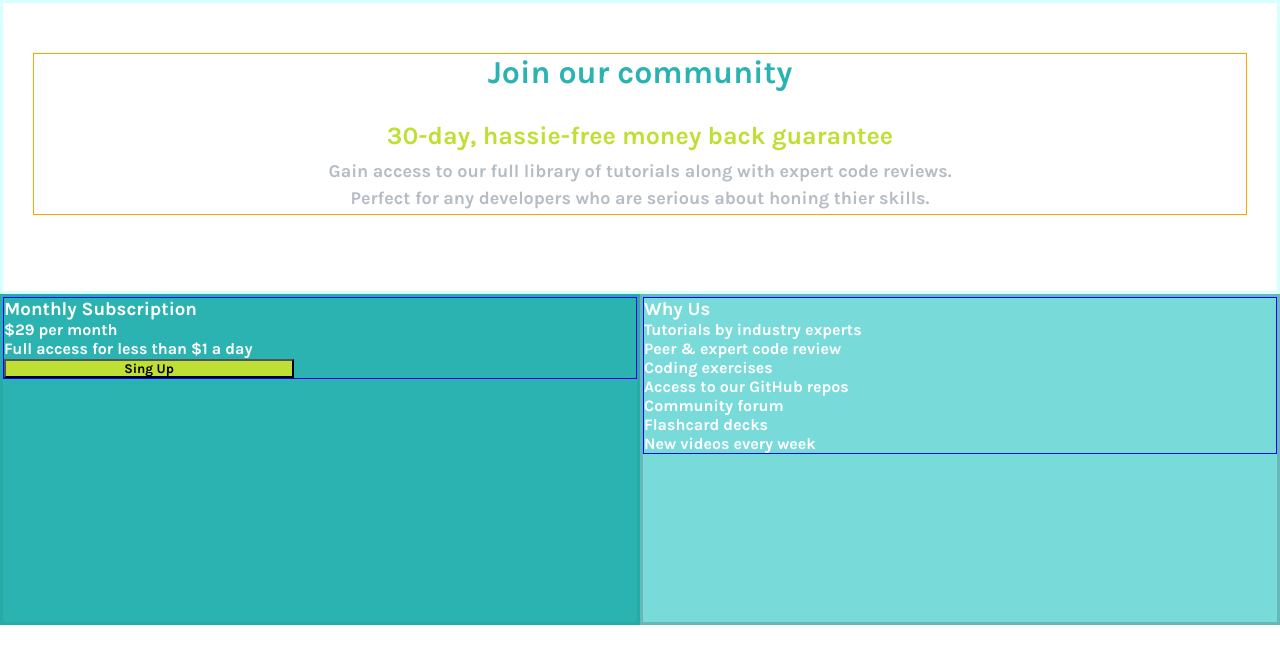
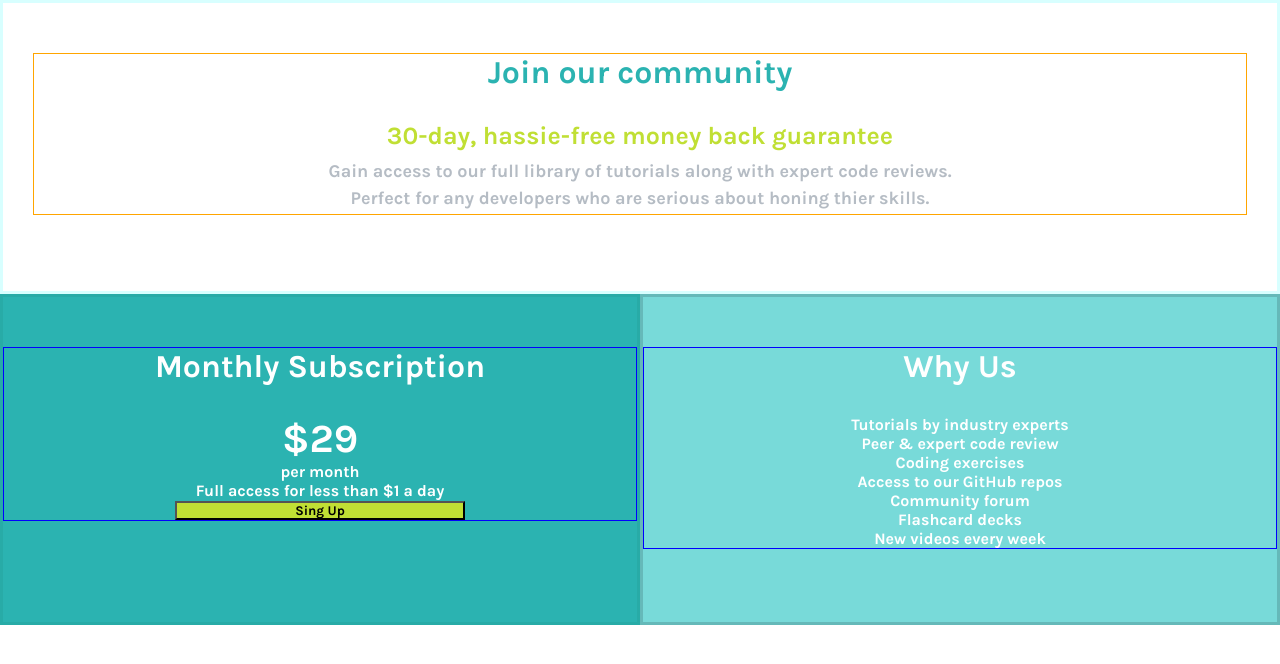
Before and after one commit to SergioFer95/Single_Price_Component, a website built with Parcel: page SRC/index.html in a window 1280 px wide. Built offline with nearby package versions, Linux system fonts and the light colour scheme.

Commit message:
Don´t remember

```diff
--- a/SRC/index.html
+++ b/SRC/index.html
@@ -35,8 +35,8 @@
         <div class="small1">
             <div class="textSmall1">
                 <h3>Monthly Subscription</h3>
-                <p>$29 per month</p>
-                <p>Full access for less than $1 a day</p>
+                <span>$29</span><p class="p1"></p>per month</p>
+                <p class="p2">Full access for less than $1 a day</p>
 
                 <button>Sing Up</button>
             </div>
--- a/SRC/styles.scss
+++ b/SRC/styles.scss
@@ -28,7 +28,6 @@
             .text{
                 display: flex;
                 flex-direction: column;
-                // justify-content: flex-start;
                 flex-wrap: wrap;
                 border: 1px solid orange;
                 margin: 30px;
@@ -70,8 +69,22 @@
             border: 3px solid #28ABA7;
             color: white;
 
+
             .textSmall1{
                 border: 1px solid blue;
+                margin-top: 50px;
+                margin-bottom: 50px;
+                text-align: center;
+                margin-bottom: 30px;
+
+                h3{
+                    margin-bottom: 30px;
+                    font-size: 32px;
+                }
+
+                span{
+                    font-size: 40px;
+                }
 
                 button{
                     width: 290px;
@@ -93,6 +106,14 @@
 
             .textSmall2{
                 border: 1px solid blue;
+                margin-top: 50px;
+                margin-bottom: 50px;
+                text-align: center;
+
+                h3{
+                    margin-bottom: 30px;
+                    font-size: 32px;
+                }
 
                 ul{
                     list-style: none;
```
Also changed, not shown: SRC/styles.css, dist/index.html, 3 other files.
